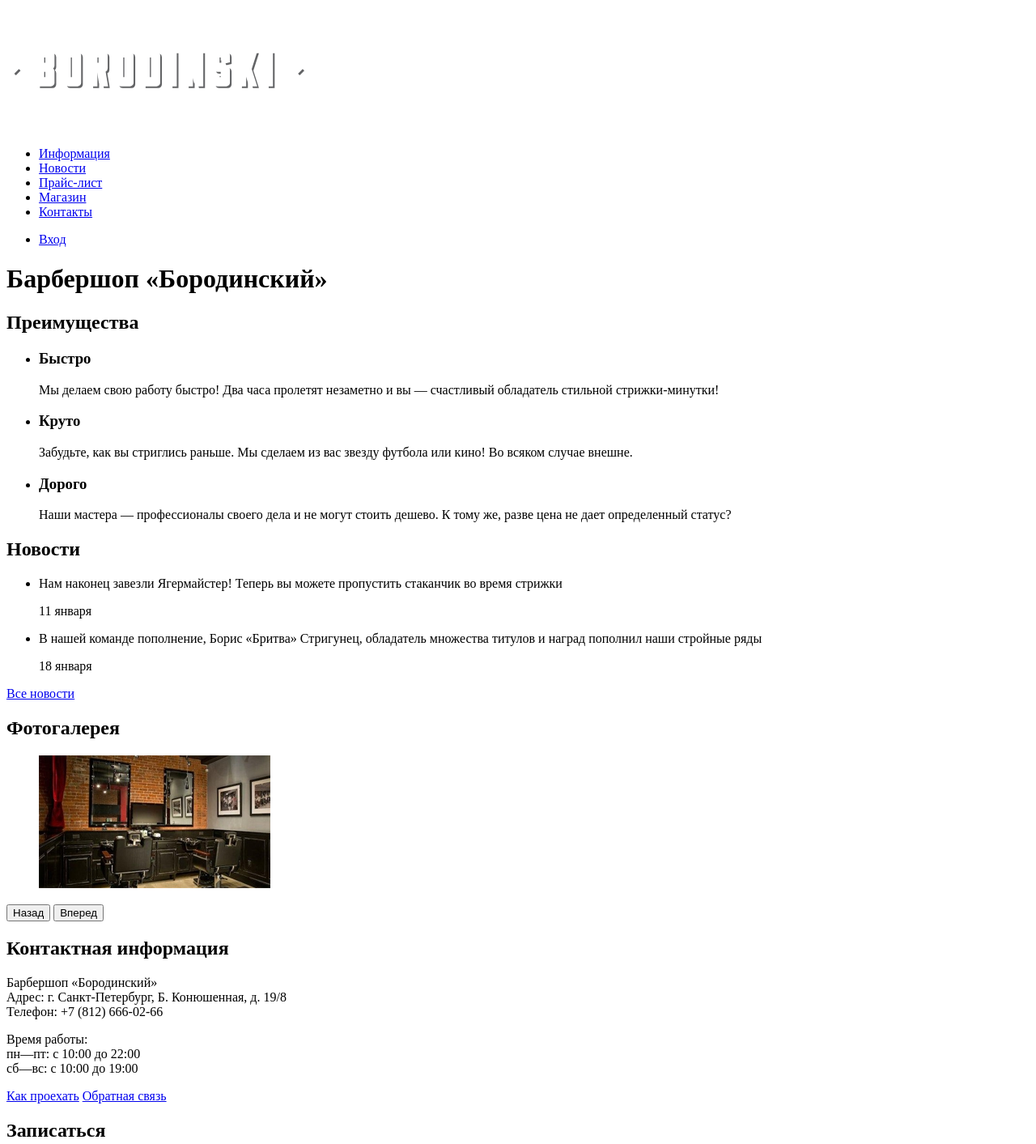
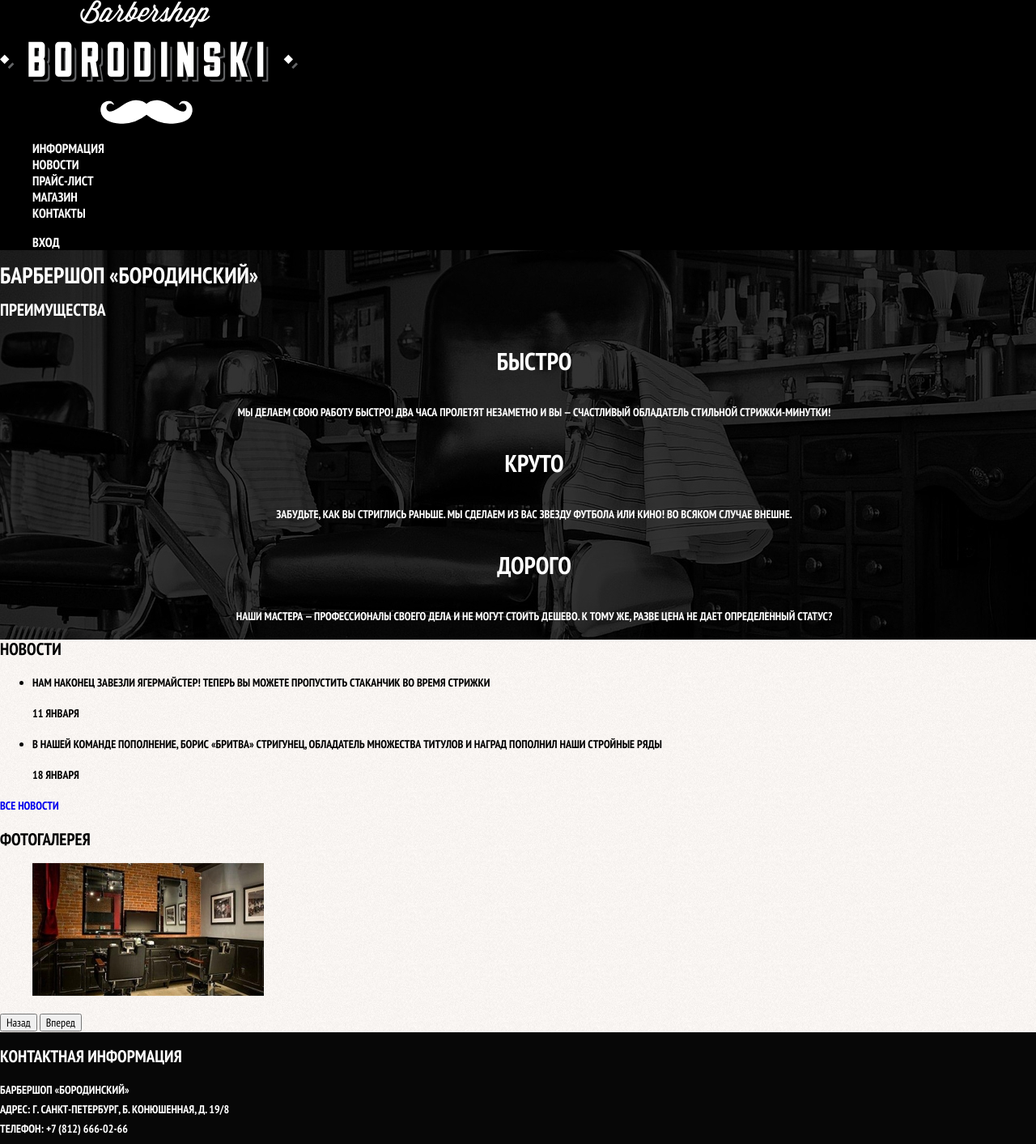
Before and after one commit to Barto-dev/barber, a plain HTML site: page app/index.html in a window 1280 px wide. Shown: the top 1413 px of the page at 81% size. Drawn offline with nearby package versions, Linux system fonts and the light colour scheme.

Commit message:
Стилизация фона и текста index

```diff
--- a/app/index.html
+++ b/app/index.html
@@ -4,6 +4,9 @@
 <head>
     <meta charset="utf-8">
     <title>Барбершоп «Бородинский»</title>
+    <link href="https://fonts.googleapis.com/css?family=PT+Sans+Narrow:400,700&display=swap&subset=cyrillic" rel="stylesheet">
+    <link rel="stylesheet" href="https://cdnjs.cloudflare.com/ajax/libs/normalize/8.0.1/normalize.min.css">
+    <link rel="stylesheet" href="css/main.css">
 </head>
 
 <body>
@@ -58,7 +61,7 @@
                 </li>
             </ul>
         </section>
-
+        <div class="index-columns">
           <section class="news">
               <h2>Новости</h2>
               <ul class="news-list">
@@ -86,6 +89,7 @@
               <button type="button" class="button gallery-button gallery-button-next">Вперед
               </button>
           </section>
+        </div>
 
         <section class="contacts">
             <h2>Контактная информация</h2>
--- /dev/null
+++ b/app/sass/main.scss
@@ -0,0 +1,67 @@
+body {
+  margin: 0;
+  padding: 0;
+
+  font-family: "PT Sans Narrow", Arial, sans-serif;
+  font-size: 14px;
+  line-height: 24px;
+  font-weight: 700;
+  color: #ffffff;
+  text-transform: uppercase;
+
+  background-color: #000000;
+  background-image: url(../img/main-background.jpg);
+  background-position: top center;
+  background-repeat: no-repeat;
+}
+
+a {
+  text-decoration: none;
+}
+
+.main-navigation {
+  font-size: 16px;
+  line-height: 20px;
+  color: #ffffff;
+
+  background-color: #000;
+}
+
+.site-navigation,
+.user-navigation {
+  list-style: none;
+}
+
+.site-navigation a,
+.user-navigation a {
+  color: #ffffff;
+}
+
+.site-navigation a:hover,
+.site-navigation a:focus,
+.user-navigation a:hover,
+.user-navigation a:focus {
+  background-color: #242424;
+}
+
+.features-list {
+  list-style: none;
+}
+
+.feature-item {
+  text-align: center;
+}
+
+.feature-item h3 {
+  font-size: 30px;
+  line-height: 42px;
+}
+
+.index-columns {
+  color: #000000;
+
+  background-color: #f6f3f0;
+  background-image: url(../img/pattern-light.jpg);
+  background-position: 0 0;
+  background-repeat: repeat;
+}
--- a/gulpfile.js
+++ b/gulpfile.js
@@ -32,6 +32,7 @@ gulp.task('browser-sync', function() { // Создаем таск browser-sync
 //   .pipe(rename({suffix:'.min'}))
 //   .pipe(gulp.dest('app/css'))
 // });
+
 gulp.task('img', function() {
     return gulp.src('app/img/**/*') // Берем все изображения из app
         .pipe(cache(imagemin({ // С кешированием
```
Also changed, not shown: app/css/main.css (added), app/img/main-background.jpg (added), app/img/pattern-light.jpg (added). Lines whose indentation alone changed are shown as unchanged.
